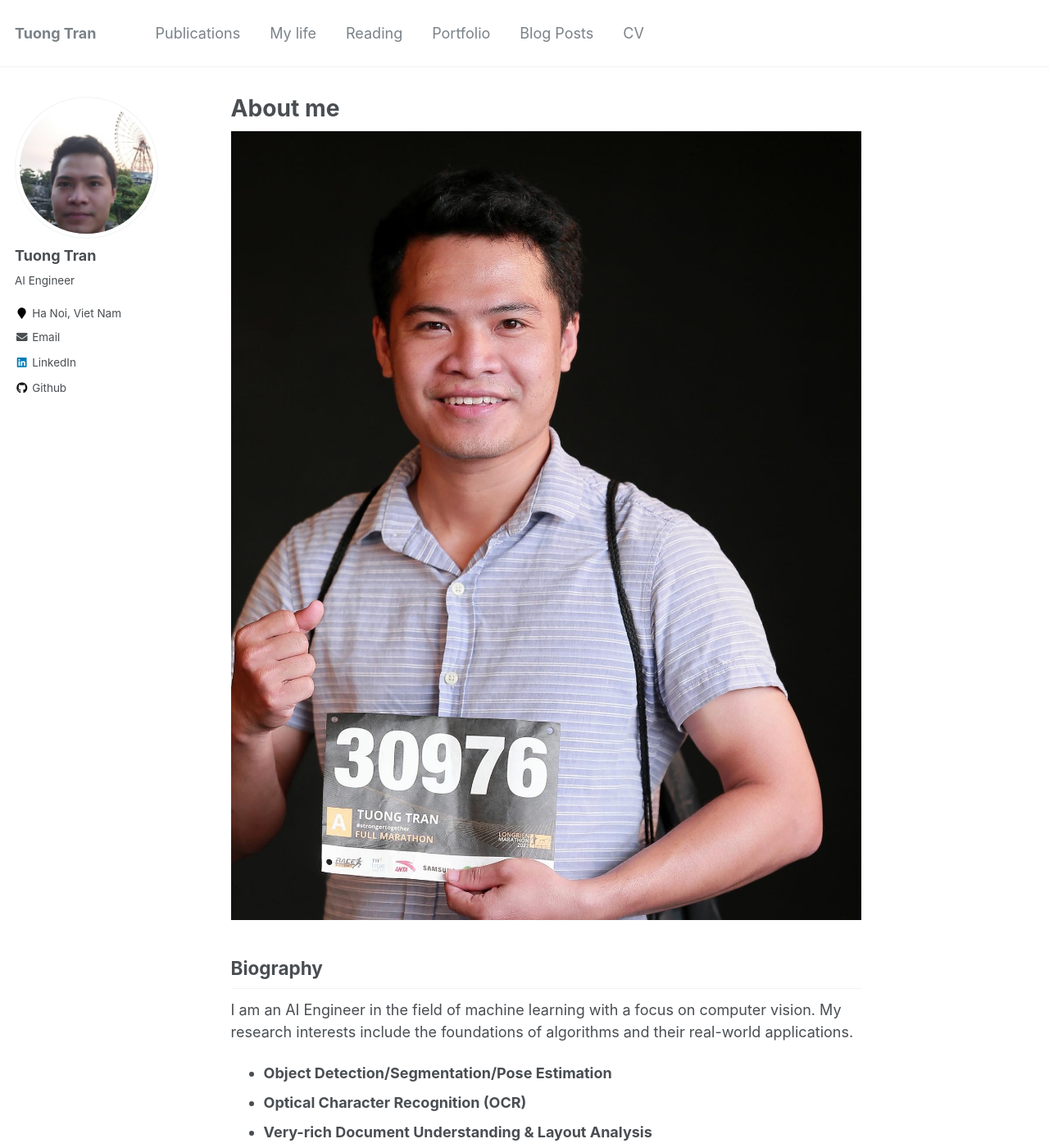
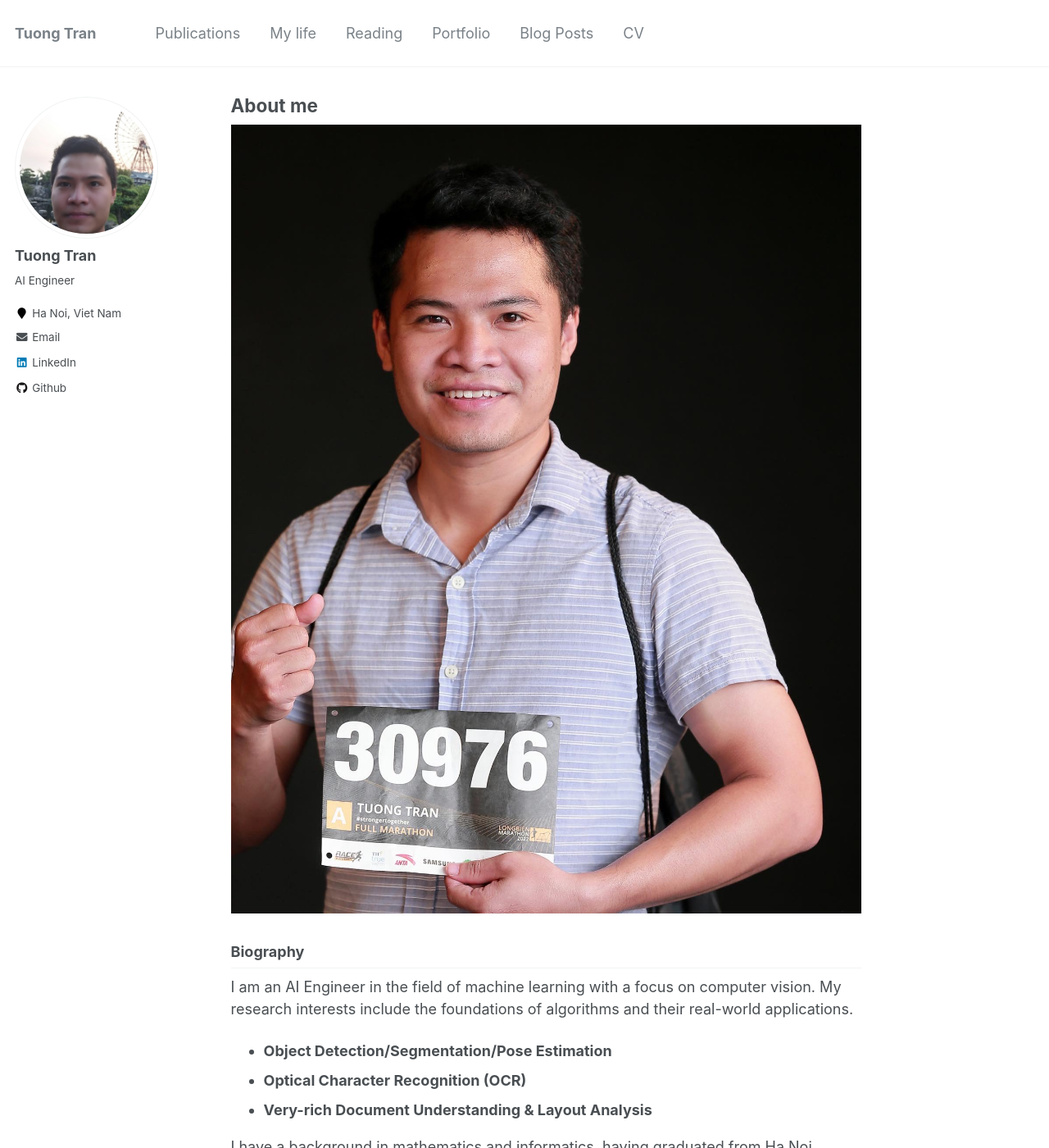
Before and after one commit to tuongtranngoc/tuongtranngoc.github.io, a Jekyll site: the page built from _pages/about.md, in a window 1280 px wide and 1400 px high. Shown: the whole window at 82% size. Built offline with Jekyll 4.4.1, drawn with Linux system fonts in a browser that asks for light colours.

Commit message:
update: font-size page

```diff
--- a/_sass/_base.scss
+++ b/_sass/_base.scss
@@ -30,15 +30,15 @@ h1, h2, h3, h4, h5, h6 {
 
 h1 {
   margin-top: 0;
-  font-size: $type-size-3;
+  font-size: $type-size-4;
 }
 
 h2 {
-  font-size: $type-size-4;
+  font-size: $type-size-5;
 }
 
 h3 {
-  font-size: $type-size-5;
+  font-size: $type-size-6;
 }
 
 h4 {
@@ -126,6 +126,7 @@ a {
 
 tt, code, kbd, samp, pre {
   font-family: $monospace;
+  font-size: $type-size-5;
 }
 
 pre {
```
